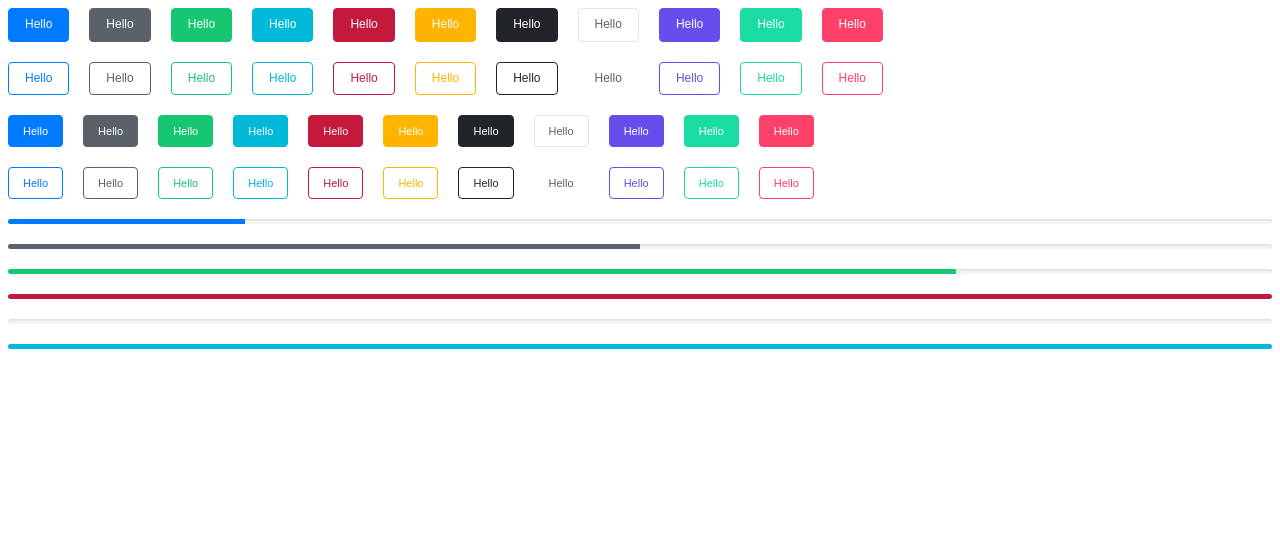
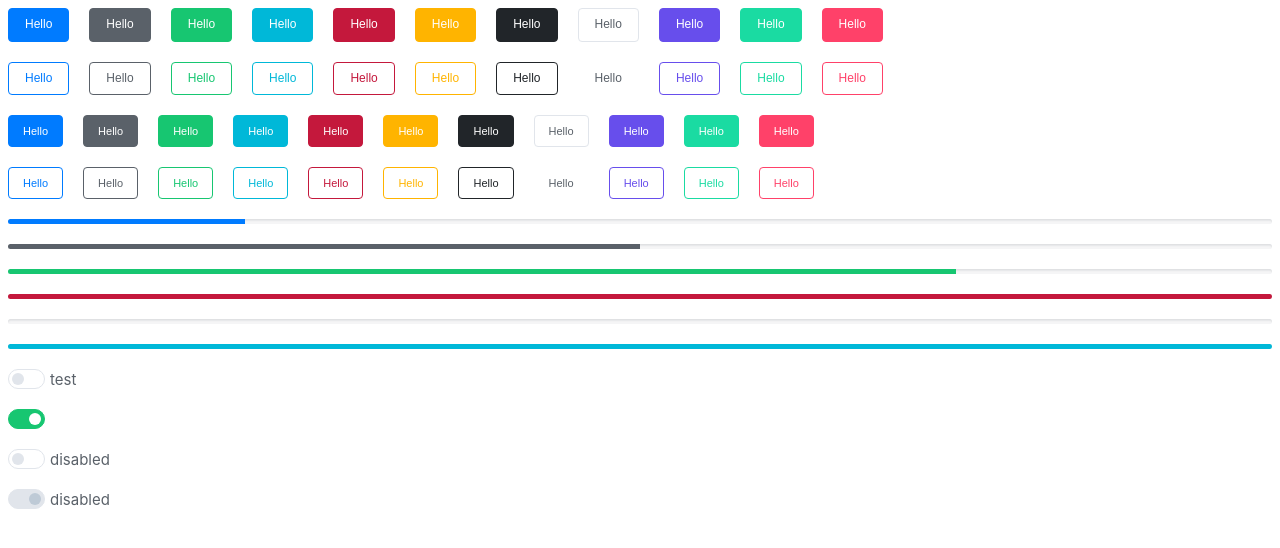
Before and after one commit to binariks-react/internal-tool, a React (Create React App) app: page / in a window 1280 px wide. Shown: the top 548 px of the page. Built offline with nearby package versions, Linux system fonts and the light colour scheme.

Commit message:
added switcher

```diff
--- /dev/null
+++ b/src/views/Components/Controls/Switche.js
@@ -0,0 +1,120 @@
+import React from 'react';
+import styled from 'styled-components';
+import PropTypes from 'prop-types';
+
+const getColorBackGround = (props) => {
+  if (props.disable) {
+    if (props.checked) {
+      return '#e1e5eb';
+    }
+    return '#fff';
+  }
+  if (props.checked) {
+    return '#17c671';
+  }
+  return '#fff';
+};
+
+const getColorSwitcher = (props) => {
+  if (props.disable) {
+    if (props.checked) {
+      return '#becad6';
+    }
+    return '#e1e5eb';
+  }
+  if (props.checked) {
+    return '#fff';
+  }
+  return '#e1e5eb';
+};
+
+
+const getColorBorder = (props) => {
+  if (props.disable) {
+    return '#e1e5eb';
+  }
+  if (props.checked) {
+    return '#17c671';
+  }
+  return '#e1e5eb';
+};
+
+const Wrapper = styled.div`
+  display: flex;
+  flex-direction: row;
+  align-items: center;
+  cursor: ${props => props.disable ? 'not-allowed' : 'pointer'};
+`;
+
+const SwitchWrapper = styled.div`
+  background-color: ${getColorBackGround};
+  border-radius: 100px;
+  border: .0625rem solid ${getColorBorder} ;
+  width: 2.1875rem;
+  height: 1.125rem;
+  position: relative;
+  display: flex;
+  align-items: center;
+  margin-right: 5px;
+  transition: 0.3s;
+`;
+
+const Switcher = styled.div`
+  content: '';
+  position: absolute;
+  left: ${props => props.checked ? 1.25 : 0.1875}rem;
+  //left: .1875rem;
+  //left: 1.25rem;
+  width: .75rem;
+  height: .75rem;
+  background-color: ${getColorSwitcher};
+  border-radius: 6.25rem;
+  transition: 0.2s ease-in-out;
+`;
+
+const Label = styled.label`
+  cursor: ${props => props.disable ? 'not-allowed' : 'pointer'};
+  line-height: 15px;
+  color: #5a6169;
+  font-size: 15px;
+  font-family: -apple-system,BlinkMacSystemFont,"Segoe UI",Roboto,"Helvetica Neue",Arial,sans-serif,"Apple Color Emoji","Segoe UI Emoji","Segoe UI Symbol","Noto Color Emoji";
+`;
+
+
+const Switch = ({ preventDefault, stopPropagation, ...props }) => (
+  <Wrapper
+    {...props} onClick={
+      (e) => {
+        if (preventDefault) e.preventDefault();
+        if (stopPropagation) e.stopPropagation();
+        props.onClick(!props.checked);
+      }}
+  >
+    <SwitchWrapper {...props}>
+      <Switcher {...props} />
+    </SwitchWrapper>
+    {!!props.title && <Label {...props}>{props.title}</Label>}
+  </Wrapper>
+);
+
+
+const propTypes = {
+  checked: PropTypes.bool,
+  onClick: PropTypes.func,
+  title: PropTypes.string,
+  preventDefault: PropTypes.bool,
+  stopPropagation: PropTypes.bool,
+};
+
+const defaultProps = {
+  checked: false,
+  onClick: () => {},
+  title: '',
+  preventDefault: true,
+  stopPropagation: true,
+};
+
+Switch.propTypes = propTypes;
+Switch.defaultProps = defaultProps;
+
+export default Switch;
--- a/src/views/Pages/TestPage/TestPage.js
+++ b/src/views/Pages/TestPage/TestPage.js
@@ -1,7 +1,8 @@
-import React from 'react';
+import React, { useState } from 'react';
 import styled from 'styled-components';
 import Button from 'views/Components/Controls/Button';
 import ProgressBar from '../../Components/Controls/ProgressBar';
+import Switch from '../../Components/Controls/Switche';
 
 const Wrapper = styled.div`
   button + button {
@@ -12,7 +13,12 @@ const Wrapper = styled.div`
   }
 `;
 
-const TestPage = () => (
+const TestPage = () => {
+  const [check, setCheck] = useState(false);
+  const [check1, setCheck1] = useState(true);
+  const [check2, setCheck2] = useState(false);
+  const [check3, setCheck3] = useState(true);
+  return (
     <Wrapper>
       <div>
         <Button color="primary">Hello</Button>
@@ -74,7 +80,15 @@ const TestPage = () => (
         <ProgressBar color="warning" min={5} max={25} value={4} />
         <ProgressBar color="info" min={250} max={150} value={175} />
       </div>
+      <div>
+        <Switch checked={check} onClick={setCheck} title="test" />
+        <Switch checked={check1} onClick={setCheck1} />
+        <Switch checked={check2} onClick={setCheck2} disable title="disabled" />
+        <Switch checked={check3} onClick={setCheck3} disable title="disabled" />
+      </div>
     </Wrapper>
   );
+};
+
 
 export default TestPage;
```
Also changed, not shown: 1 other file (tests, documents, lock files or other folders). Lines whose indentation alone changed are shown as unchanged.
